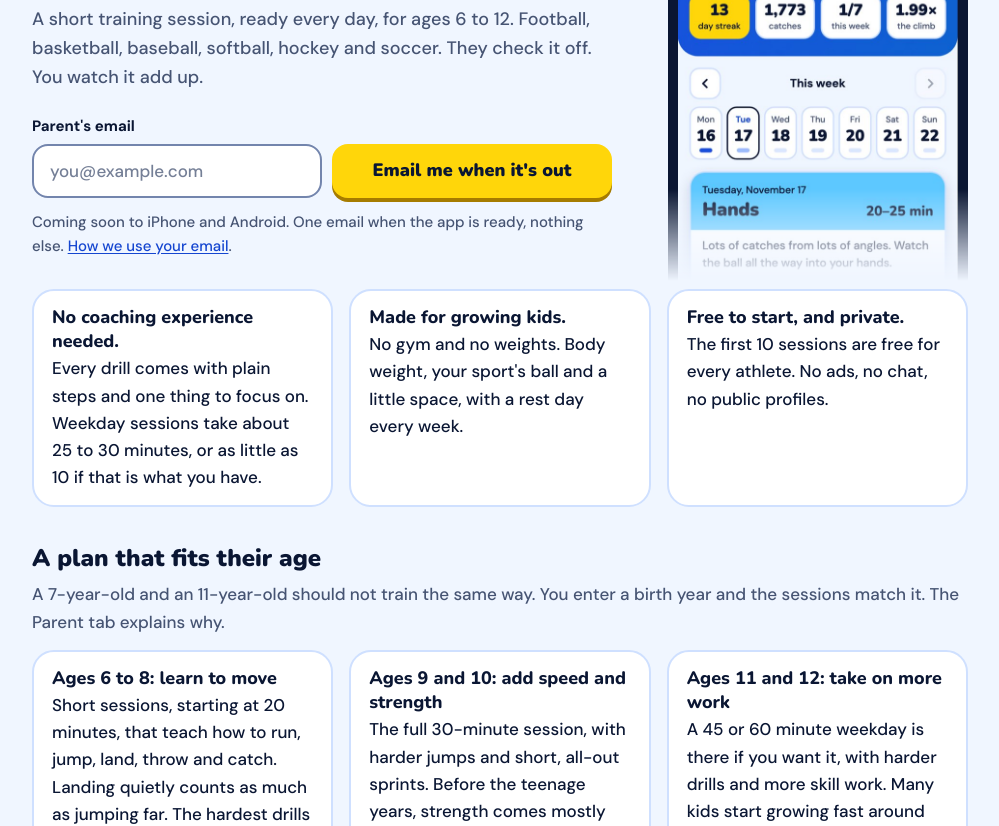
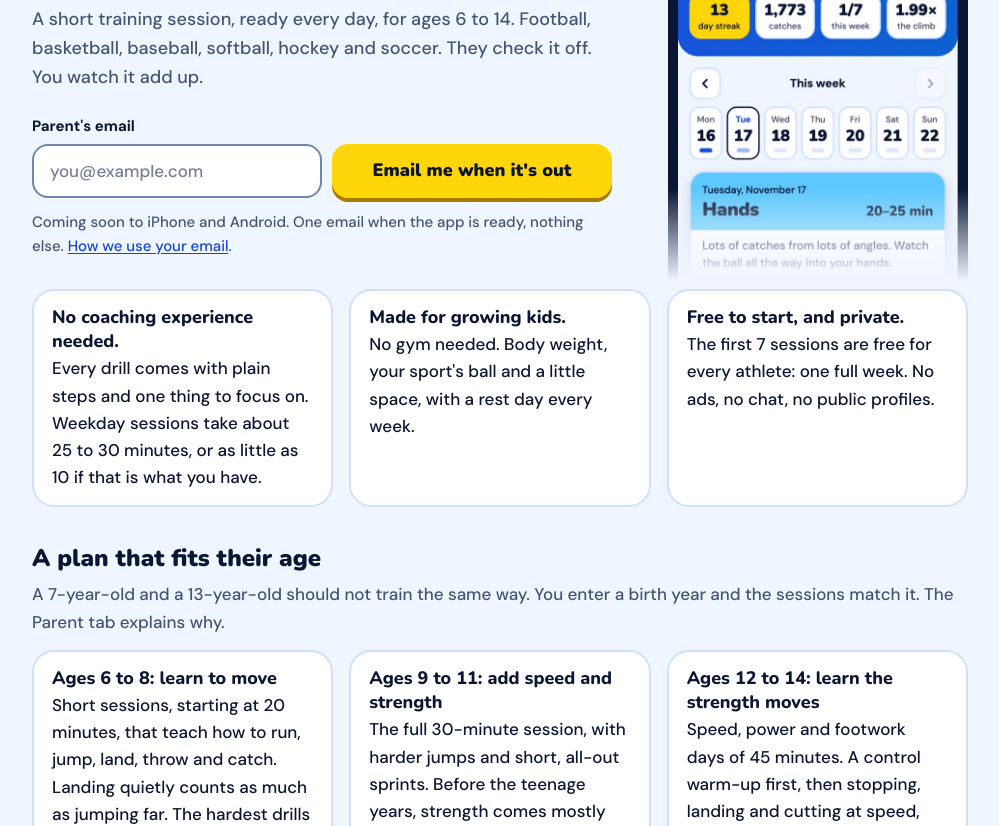
Before and after one commit to DrShredGnar/goat-in-training-site, a plain HTML site: page index.html in a window 1280 px wide. Shown: the part 246-1072 px from the top of the page, without its empty margins (140-1139 px from the left). Drawn offline with nearby package versions, Linux system fonts and the light colour scheme.

Commit message:
Update public pages
Co-Authored-By: Claude Fable 5.2 <noreply@anthropic.com>

```diff
--- a/index.html
+++ b/index.html
@@ -27,7 +27,7 @@
 <section class="hero">
   <div class="pitch">
     <h1 data-split>Help your young athlete get <span class="hl">1% better</span> every day.</h1>
-    <p class="lede">A short training session, ready every day, for ages 6 to 12. Football, basketball, baseball, softball, hockey and soccer. They check it off. You watch it add up.</p>
+    <p class="lede">A short training session, ready every day, for ages 6 to 14. Football, basketball, baseball, softball, hockey and soccer. They check it off. You watch it add up.</p>
     <form class="waitlist" id="waitlist" novalidate>
   <label for="waitlist-email">Parent's email</label>
   <div class="row">
@@ -109,18 +109,18 @@
 <h2 class="sr-only">What parents ask first</h2>
 <ul class="answers" data-reveal-group>
   <li><strong>No coaching experience needed.</strong> Every drill comes with plain steps and one thing to focus on. Weekday sessions take about 25 to 30 minutes, or as little as 10 if that is what you have.</li>
-  <li><strong>Made for growing kids.</strong> No gym and no weights. Body weight, your sport's ball and a little space, with a rest day every week.</li>
-  <li><strong>Free to start, and private.</strong> The first 10 sessions are free for every athlete. No ads, no chat, no public profiles.</li>
+  <li><strong>Made for growing kids.</strong> No gym needed. Body weight, your sport's ball and a little space, with a rest day every week.</li>
+  <li><strong>Free to start, and private.</strong> The first 7 sessions are free for every athlete: one full week. No ads, no chat, no public profiles.</li>
 </ul>
 
 <h2 data-reveal>A plan that fits their age</h2>
-<p class="lede" data-reveal>A 7-year-old and an 11-year-old should not train the same way. You enter a birth year and the sessions match it. The Parent tab explains why.</p>
+<p class="lede" data-reveal>A 7-year-old and a 13-year-old should not train the same way. You enter a birth year and the sessions match it. The Parent tab explains why.</p>
 <ul class="answers" data-reveal-group>
   <li><strong>Ages 6 to 8: learn to move</strong> Short sessions, starting at 20 minutes, that teach how to run, jump, land, throw and catch. Landing quietly counts as much as jumping far. The hardest drills wait.</li>
-  <li><strong>Ages 9 and 10: add speed and strength</strong> The full 30-minute session, with harder jumps and short, all-out sprints. Before the teenage years, strength comes mostly from the body learning to use the muscle it has, so push-ups, squats and hangs done well are enough.</li>
-  <li><strong>Ages 11 and 12: take on more work</strong> A 45 or 60 minute weekday is there if you want it, with harder drills and more skill work. Many kids start growing fast around now, so pain still stops the session and the rest day stays.</li>
+  <li><strong>Ages 9 to 11: add speed and strength</strong> The full 30-minute session, with harder jumps and short, all-out sprints. Before the teenage years, strength comes mostly from the body learning to use the muscle it has, so push-ups, squats and hangs done well are enough.</li>
+  <li><strong>Ages 12 to 14: learn the strength moves</strong> Speed, power and footwork days of 45 minutes. A control warm-up first, then stopping, landing and cutting at speed, and the squat, hinge, push, pull and carry taught one at a time. A band and a light medicine ball are optional.</li>
 </ul>
-<p class="small" data-reveal>Kids grow at different rates, so the ages are a guide. A parent sets the weekday time and decides when a level goes up.</p>
+<p class="small" data-reveal>Kids grow at different rates, so the ages are a guide. A parent sets the weekday time and decides when a level goes up. Athletes of 15 to 18 can use the app, but a plan written for high school is still to come.</p>
 
 <h2 id="climb-title" data-reveal>The climb</h2>
 <figure class="card climb" aria-labelledby="climb-title" data-reveal data-climb data-rate="1.01" data-sessions="365" data-ledges="First Step:1.1|Foothill:1.25|Tree Line:1.5|Double Rock:2|The Ridge:3|High Camp:5|Cloud Line:10|Summit Ridge:20" data-peak="Year Peak">
```
Also changed, not shown: support.html (+1 -1 lines).
